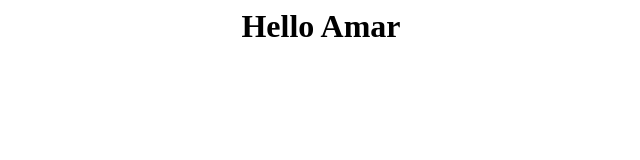
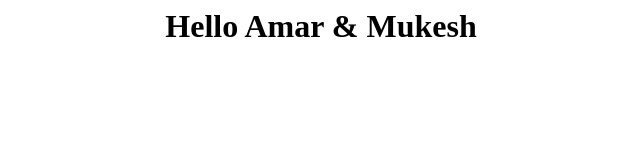
Before and after one commit to Muk007/TestK8s, a plain HTML site: page index.html in a window 1280 px wide. Shown: the whole page, without its empty margins (319-959 px from the left). Drawn offline with Linux system fonts and the light colour scheme.

Commit message:
added Amar and Mukesh

```diff
--- a/index.html
+++ b/index.html
@@ -1 +1 @@
-<h1><center>Hello Amar</center></h1>
+<h1><center>Hello Amar & Mukesh</center></h1>
```
